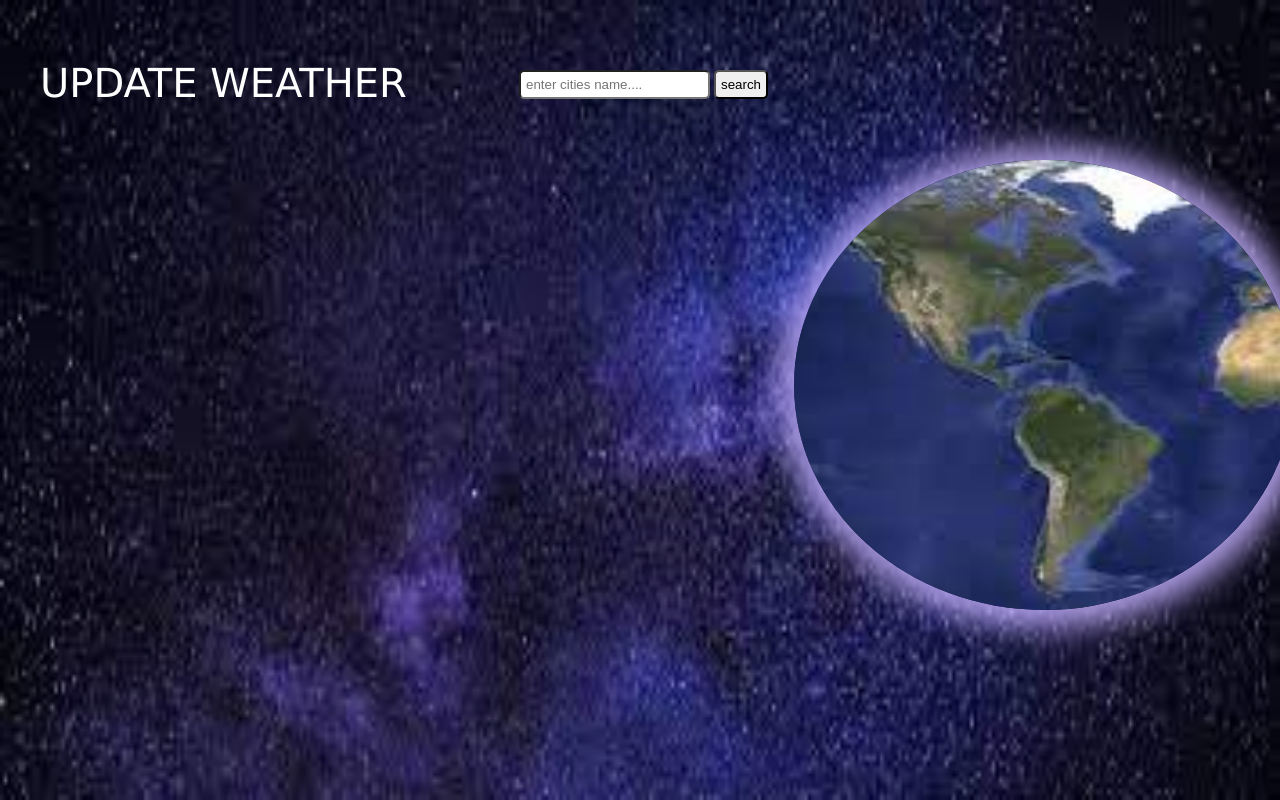
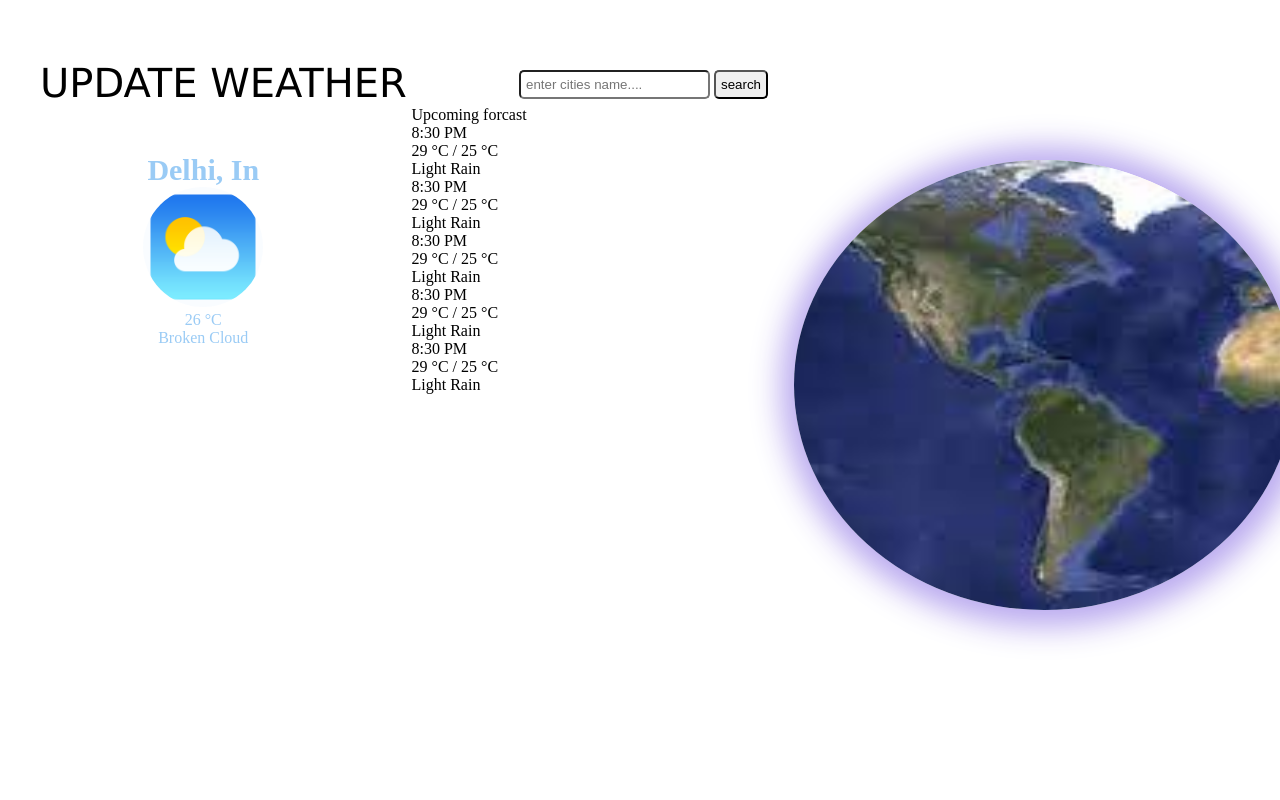
Before and after one commit to bibhashhalder/earth-rotation, a plain HTML site: page index.html in a window 1280 px wide. Drawn offline with Linux system fonts and the light colour scheme.

Commit message:
image added

```diff
--- a/css/style.css
+++ b/css/style.css
@@ -8,7 +8,7 @@ h1{
     font-size: 40px;
     font-family: Verdana, Geneva, Tahoma, sans-serif;
     font-weight: 400;
-    color: white;
+    /* color: white; */
     margin-top: 60px;
     margin-left: 40px;
 
@@ -32,11 +32,31 @@ h1{
    padding: 5px;
    border-radius: 5px;
 }
+.weather{
+    text-align: center;
+    color: rgb(154, 203, 245);
+}
+img{
+    width: 120px;
+    height: 120px;
+    border-radius: 50%;
+    background: rgba(240, 248, 255, 0.4);
+}
+#city{
+font-size: 30px;
+}
+.main{
+    display: grid;
+    grid-template-columns: 1fr 5px 1fr;
+    grid-column-gap: 25px;
+    align-items: center;
+    margin: 0 50px;
+}
 .background{
     display: grid;
     grid-template-columns: 3fr 2fr;
     /* background-color: rgb(60, 255, 0); */
-    background: url(../images/images.jpg);
+    /* background: url(../images/images.jpg);
     position: fixed;
     background-size: 100% 100%;
     left: 0;
@@ -45,7 +65,7 @@ h1{
     height: 100vh;
     background-repeat: no-repeat;
 
-    animation: backward_image 15s ease-in-out 1s infinite;
+    animation: backward_image 15s ease-in-out 1s infinite; */
 
 }
 
--- a/index.html
+++ b/index.html
@@ -18,7 +18,57 @@
                     <button id="search">search</button>
                   </div>
               </div>
-
+             <div class="main">
+              <div class="weather">
+                <h2 id="city">Delhi, In</h2>
+                <div class="temp-box">
+                  <img src="images/weathericon.png" alt="">
+                  <p id="temparature">26 °C</p>
+                </div>
+                <span id="clouds">Broken Cloud </span>
+              </div>
+              <div class="divider"></div>
+              <div class="forecasth">
+                <p class="cast-header">Upcoming forcast</p>
+                <div class="templist">
+                  <div class="next">
+                    <div>
+                      <p class="time">8:30 PM</p>
+                      <p>29 °C / 25 °C</p>
+                    </div>
+                    <p class="desc">Light Rain</p>
+                  </div>
+                  <div class="next">
+                    <div>
+                      <p class="time">8:30 PM</p>
+                      <p>29 °C / 25 °C</p>
+                    </div>
+                    <p class="desc">Light Rain</p>
+                  </div>
+                  <div class="next">
+                    <div>
+                      <p class="time">8:30 PM</p>
+                      <p>29 °C / 25 °C</p>
+                    </div>
+                    <p class="desc">Light Rain</p>
+                  </div>
+                  <div class="next">
+                    <div>
+                      <p class="time">8:30 PM</p>
+                      <p>29 °C / 25 °C</p>
+                    </div>
+                    <p class="desc">Light Rain</p>
+                  </div>
+                  <div class="next">
+                    <div>
+                      <p class="time">8:30 PM</p>
+                      <p>29 °C / 25 °C</p>
+                    </div>
+                    <p class="desc">Light Rain</p>
+                  </div>
+                </div>
+              </div>
+             </div>
       </article>
       <article class="earth">
       </article>
```
